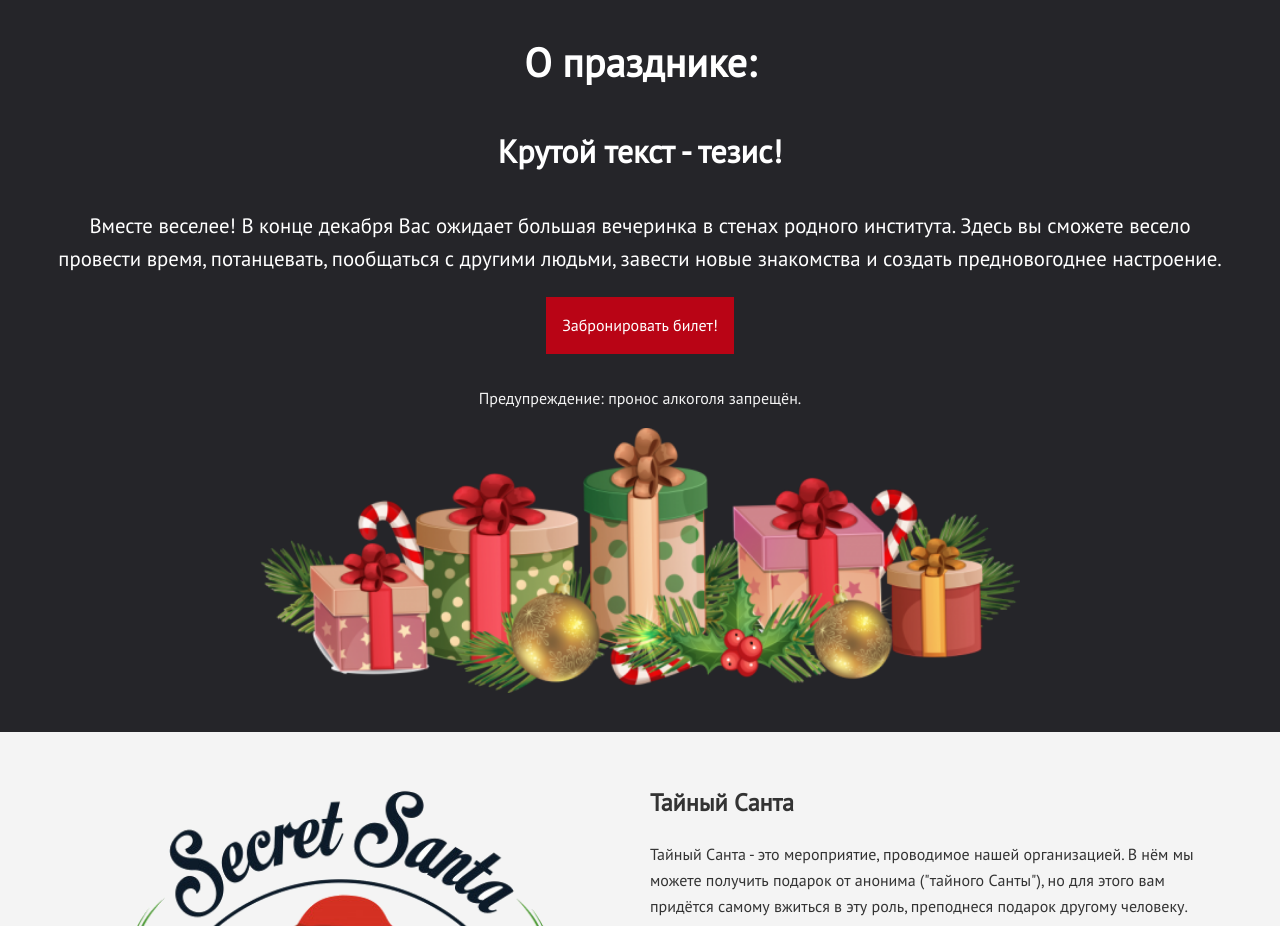
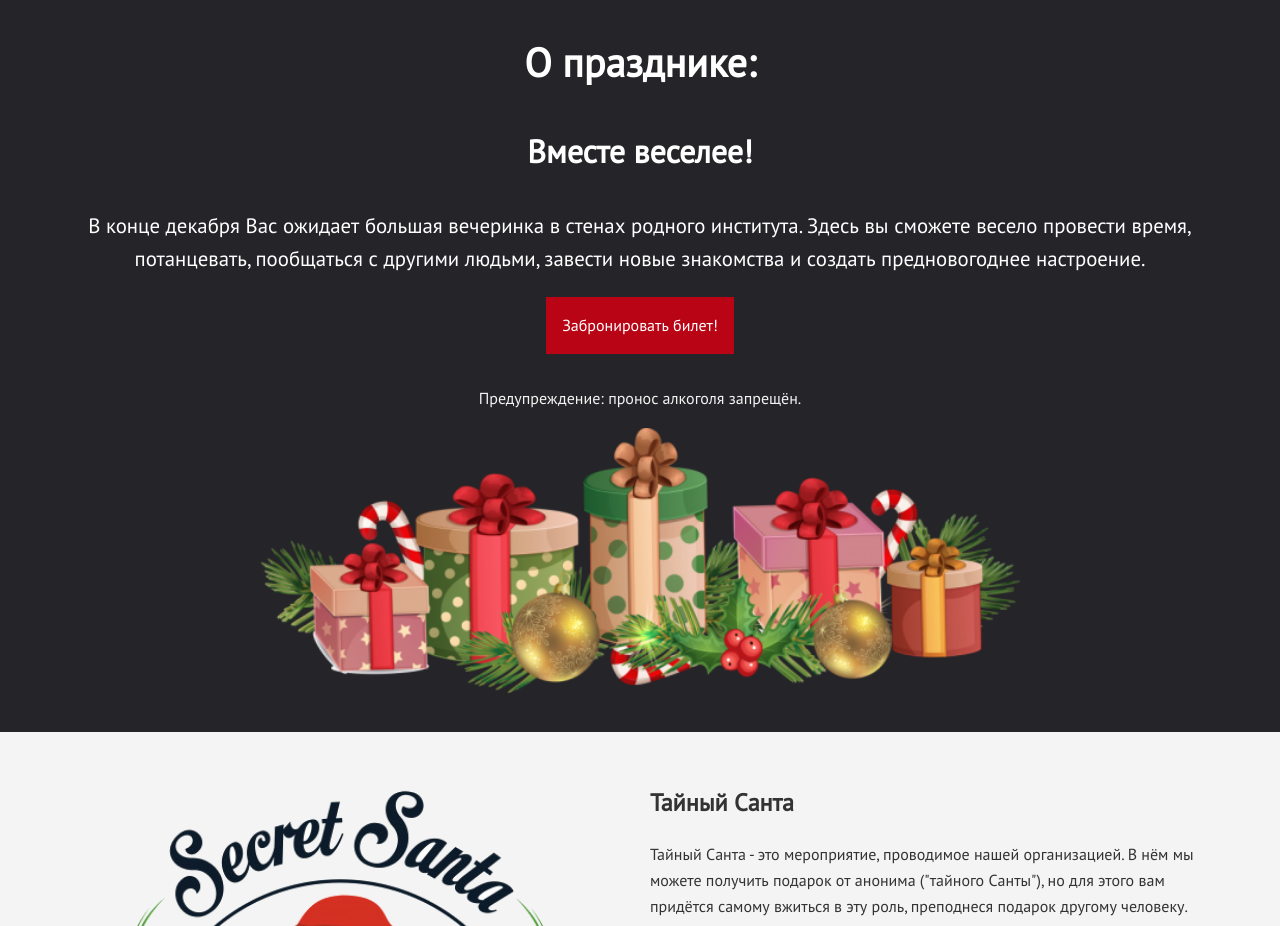
Before and after one commit to quanuhs/bonch-bu-bonch-WEB, a plain HTML site: page index.html in a window 1280 px wide. Shown: the part 802-1728 px from the top of the page. Drawn offline with nearby package versions, Linux system fonts and the light colour scheme.

Commit message:
Update index.html

```diff
--- a/index.html
+++ b/index.html
@@ -48,8 +48,8 @@
       <h2 class="section-head">
         </i> О празднике:
       </h2>
-      <h3>Крутой текст - тезис!</h3>
-      <p class="lead">Вместе веселее!
+      <h3>Вместе веселее!</h3>
+      <p class="lead">
         В конце декабря Вас ожидает большая вечеринка в стенах родного института. Здесь вы сможете весело провести время, потанцевать, пообщаться с другими людьми, завести новые знакомства и создать предновогоднее настроение.
       </p>
       <a href="#" class="btn btn-primary mb">Забронировать билет!</a>
@@ -75,7 +75,7 @@
           <p>Интересно? Прими участие!</p>
           <hr>
           <a href="#" class="text-secondary">
-            <i class="fas fa-chevron-right"></i> <a href="https://vk.com" target="_blank" class="text-secondary">Принять участие</a>
+            <i class="fas fa-chevron-right"></i> <a href="https://vk.com/event189902029" target="_blank" class="text-secondary">Принять участие</a>
           </a>
         </div>
       </div>
```
